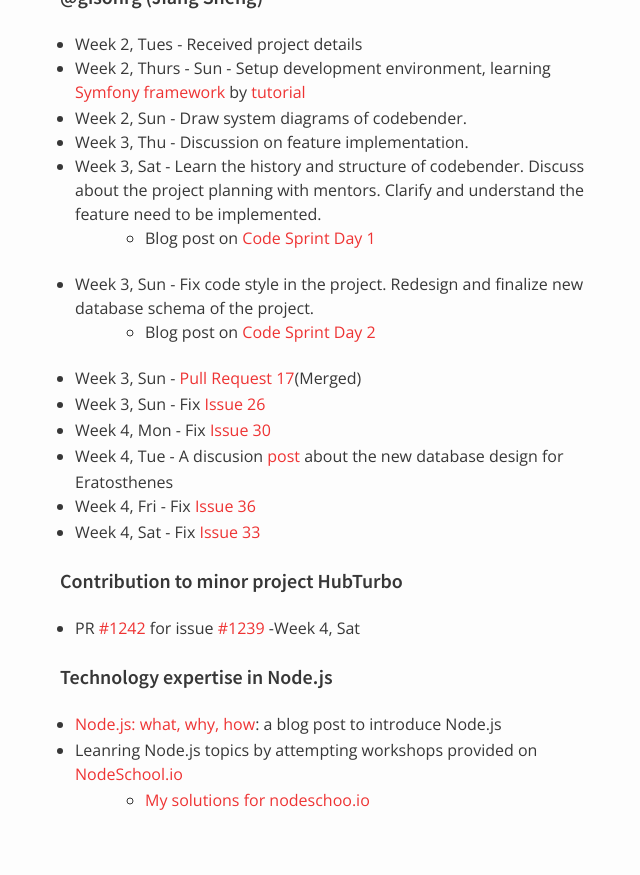
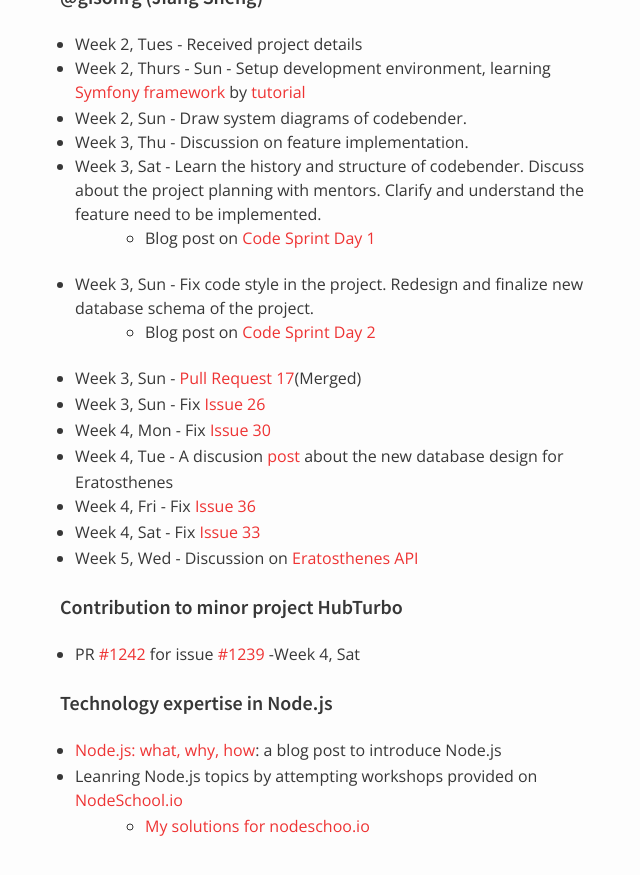
Before and after one commit to nus-oss/cs3281-AY1516S2-website, a Jekyll site: the page built from teams/codebender.md, in a window 1280 px wide and 900 px high, scrolled down 6246 px. Shown: the top 875 px of the window, without its empty margins (310-950 px from the left). Built offline with Jekyll 4.4.1, drawn with Linux system fonts in a browser that asks for light colours.

Commit message:
Update codebender.md

```diff
--- a/teams/codebender.md
+++ b/teams/codebender.md
@@ -209,6 +209,7 @@
 * Week 4, Tue - A discusion [post](http://blog.gisonrg.me/2016/eratosthenes-database-redesign/) about the new database design for Eratosthenes
 * Week 4, Fri - Fix [Issue 36](https://github.com/codebendercc/eratosthenes/issues/36)
 * Week 4, Sat - Fix [Issue 33](https://github.com/codebendercc/eratosthenes/issues/33)
+* Week 5, Wed - Discussion on [Eratosthenes API](https://docs.google.com/document/d/1-eUlYzHQypgWRRDwJ7lsj3f8nrbVt7owkldCdUSNKVs/edit?usp=sharing)
 
 #### Contribution to minor project HubTurbo
 * PR [#1242](https://github.com/HubTurbo/HubTurbo/pull/1242) for issue [#1239](https://github.com/HubTurbo/HubTurbo/issues/1239) -Week 4, Sat
```
